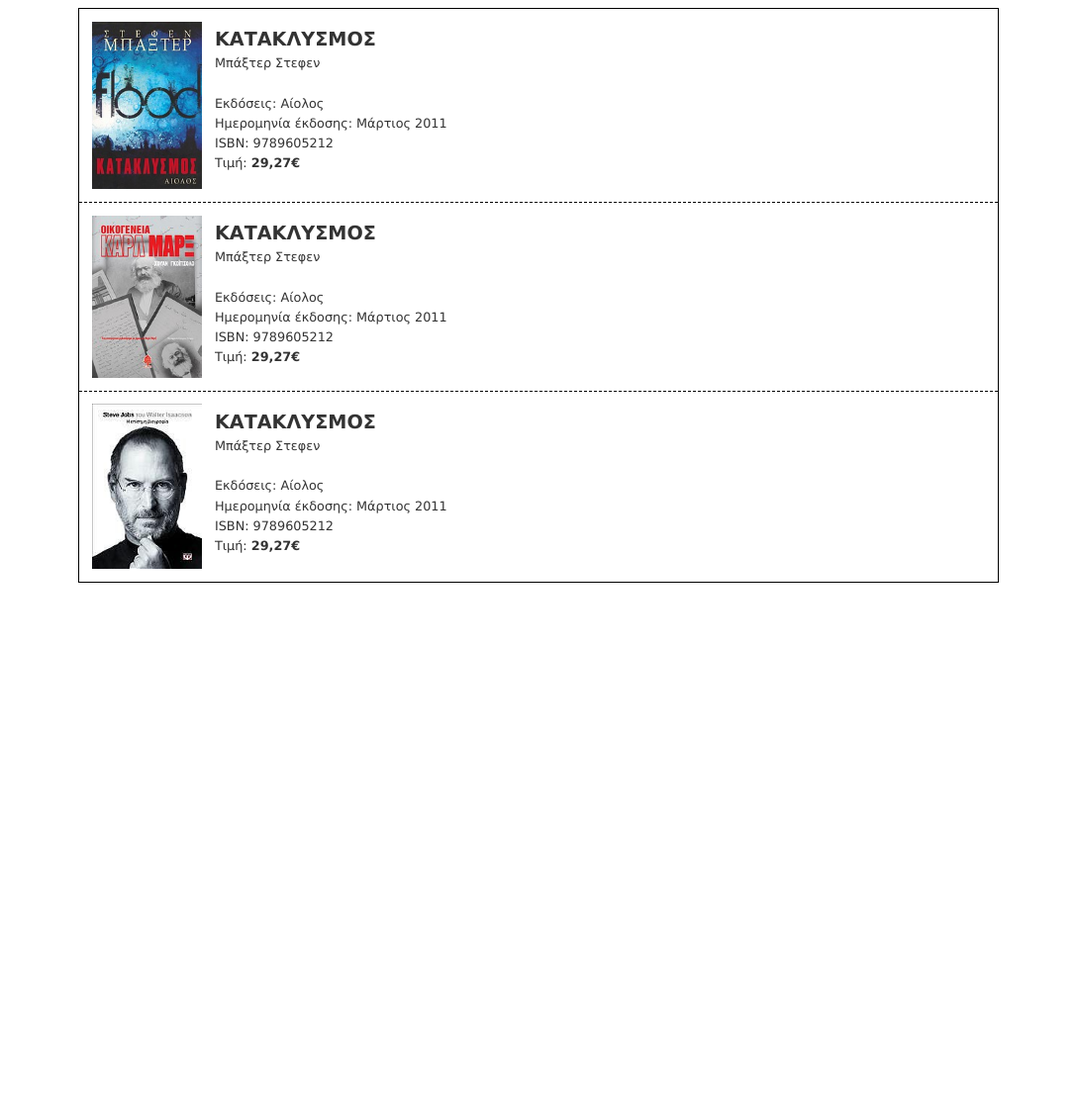
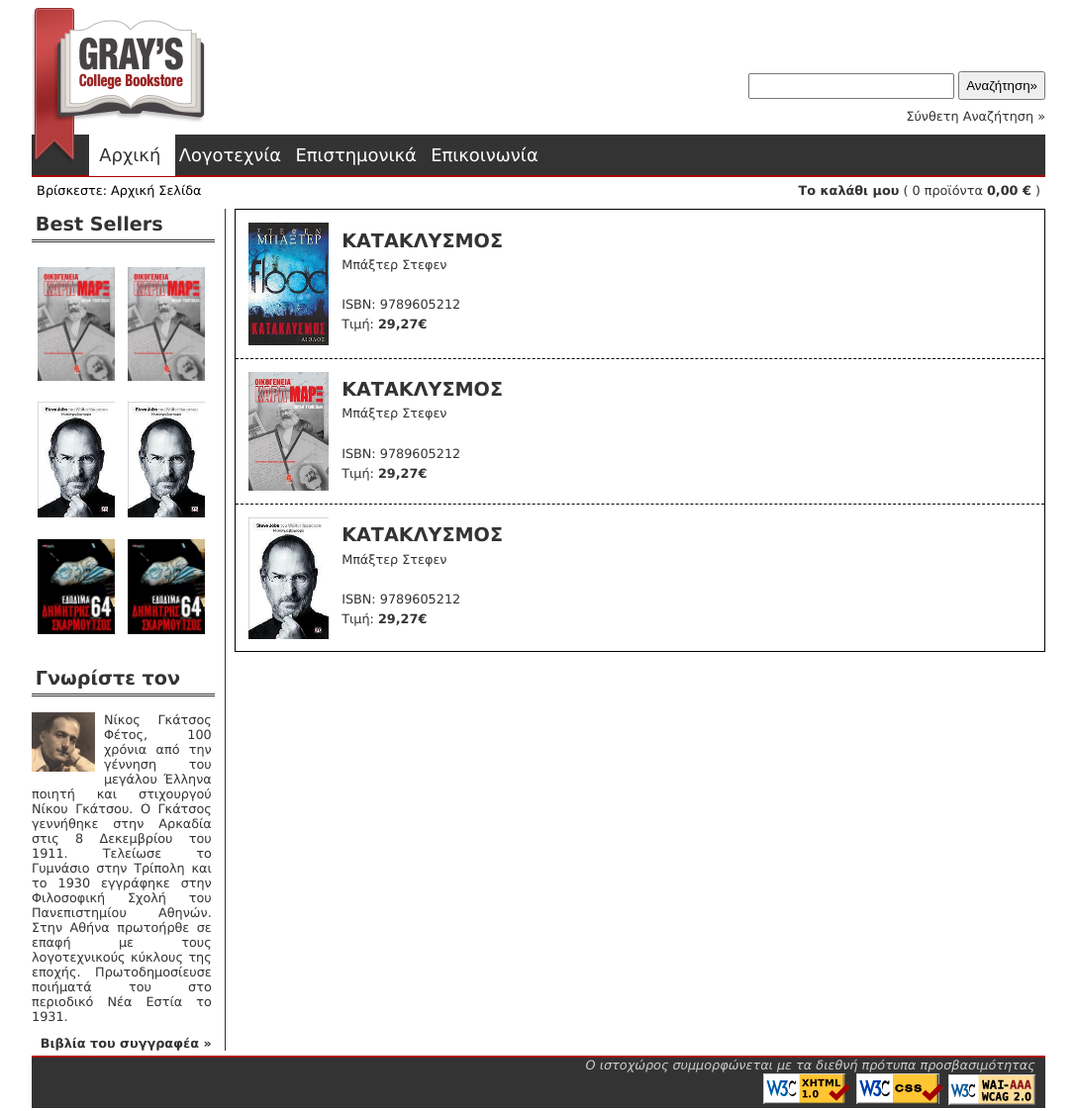
Before and after one commit to chrisasa/564-Assgnm1, a plain HTML site: page www/order_confirm.html in a window 1280 px wide. Shown: the whole page at 99% size, without its empty margins (96-1183 px from the left). Before the commit the page ends 800 px from the top, so only its background shows below. Drawn offline with Linux system fonts and the light colour scheme.

Commit message:
Sun Oct 23 22:20:22 EEST 2011

```diff
--- a/www/book_view_styles.css
+++ b/www/book_view_styles.css
@@ -96,11 +96,12 @@
 }
 
 #bookDescription h2{
-    display: inline-block;
+    display: block;
     margin-top:0.5em;
     margin-bottom: 0.4em;
     margin-left: 0.7em;
-    border-bottom:3px double #333333;
+    padding-bottom: 0.2em;
+    border-bottom:1px solid #333333;
 }
 
 #bookDescription p{
@@ -161,6 +162,14 @@
     margin-bottom: 0.5em;
 }
 
+#bookComments h2{
+    clear: both;
+    display: block;
+    margin-top:0.5em;
+    margin-bottom: 0.4em;
+    margin-left: 0.7em;
+    border-bottom:1px solid #333333;
+}
 
 #comment {
     margin-bottom: 1.2em;
--- a/www/order_confirm.html
+++ b/www/order_confirm.html
@@ -14,6 +14,48 @@
 <body>
     <div id="wrapper">
 
+
+        <!-- Header -->
+        <div id="header">
+            <div id="logo">
+            	<a href="index.html"> <img src="pics/logo.png" alt="Λογότυπο Βιβλιοπολείου Ειρμός" title="Λογότυπο Βιβλιοπολείου Ειρμός"/></a>
+            </div>
+            <div id="search">
+                <form name="input" action="#" method="get">
+                    <label for="searchField">Αναζήτηση:</label> <!--h44 rule-->
+                    <input type="text" id="searchField" title="Εισαγωγή οποιουδήποτε όρου που σχετίζεται με το βιβλίο, για παράδειγμα isbn,τίτλος, συγγραφέας κ.τ.λ." />
+                    <input type="submit" id="searchButton" value="Αναζήτηση&raquo;" />
+
+                </form>
+                <a href="#">Σύνθετη Αναζήτηση &raquo;</a>
+            </div>
+        </div>
+
+
+        <!-- Main menu -->
+        <div id="mainmenu">
+        	<ul id="ul_main_menu">
+        		<li id="activeMainMenu">Αρχική</li>
+        		<li><a href="#">Λογοτεχνία</a></li>
+        		<li><a href="#">Επιστημονικά</a></li>
+        		<li><a href="#">Επικοινωνία</a></li>
+        	</ul>
+        </div>
+
+
+        <!-- Sub menu -->
+        <div id="submenu">
+			<span id="path">Βρίσκεστε: Αρχική Σελίδα</span>
+                        <a id="basket" href="#"><span>Το καλάθι μου</span> ( 0 προϊόντα <span>0,00 €</span> )</a>
+        </div>
+
+
+        <!-- Main page-->
+        <div id="main">
+
+
+            <div id="maincolumn">
+
                 <div id="OCbooks">
                     <div id="bookConfirmation">
                         <img alt="" class="OCcover" title="" src="imgbooks/book_1.jpg"/>
@@ -21,8 +63,6 @@
                         <div id="OCspecifics">
                             <span class="OCtitle">ΚΑΤΑΚΛΥΣΜΟΣ</span>
                             <span class="OCauthor">Μπάξτερ Στεφεν</span>
-                    <span class="OCpublication">Εκδόσεις: Αίολος</span>
-                    <span class="OCyear">Ημερομηνία έκδοσης: Μάρτιος 2011</span>
                             <span class="OCisbn">ISBN: 9789605212</span>
                             <span class="OCprice">Τιμή: <span>29,27€</span></span>
                         </div>
@@ -33,8 +73,6 @@
                         <div id="OCspecifics">
                             <span class="OCtitle">ΚΑΤΑΚΛΥΣΜΟΣ</span>
                             <span class="OCauthor">Μπάξτερ Στεφεν</span>
-                    <span class="OCpublication">Εκδόσεις: Αίολος</span>
-                    <span class="OCyear">Ημερομηνία έκδοσης: Μάρτιος 2011</span>
                             <span class="OCisbn">ISBN: 9789605212</span>
                             <span class="OCprice">Τιμή: <span>29,27€</span></span>
                         </div>
@@ -46,8 +84,6 @@
                         <div id="OCspecifics">
                             <span class="OCtitle">ΚΑΤΑΚΛΥΣΜΟΣ</span>
                             <span class="OCauthor">Μπάξτερ Στεφεν</span>
-                    <span class="OCpublication">Εκδόσεις: Αίολος</span>
-                    <span class="OCyear">Ημερομηνία έκδοσης: Μάρτιος 2011</span>
                             <span class="OCisbn">ISBN: 9789605212</span>
                             <span class="OCprice">Τιμή: <span>29,27€</span></span>
                         </div>
@@ -75,6 +111,82 @@
                 </div>
 
 
+            </div>
+
+
+
+
+
+            <div id="leftcolumn">
+
+                <div id="bestSeller">
+
+                    <h2>Best Sellers</h2>
+
+                    <div class="bestbooksline">
+                        <div class="bestSellerBookpreview">
+                            <a href="#"><img alt="" title="" src="imgbooks/book_2.jpg"/></a>
+                        </div>
+                        <div class="bestSellerBookpreview">
+                            <a href="#"><img alt="" title="" src="imgbooks/book_2.jpg"/></a>
+                        </div>
+                    </div>
+
+                    <div class="bestbooksline">
+                        <div class="bestSellerBookpreview">
+                            <a href="#"><img alt="" title="" src="imgbooks/book_3.jpg"/></a>
+                        </div>
+                        <div class="bestSellerBookpreview">
+                            <a href="#"><img alt="" title="" src="imgbooks/book_3.jpg"/></a>
+                        </div>
+                    </div>
+
+                    <div class="bestbooksline">
+                        <div class="bestSellerBookpreview">
+                            <a href="#"><img alt="" title="" src="imgbooks/book_5.jpg"/></a>
+                        </div>
+                        <div class="bestSellerBookpreview">
+                            <a href="#"><img alt="" title="" src="imgbooks/book_5.jpg"/></a>
+                        </div>
+                    </div>
+
+                </div>
+
+                <div id="writer">
+                    <h2>Γνωρίστε τον</h2>
+                    <img alt="" title="" src="pics/Gatsos.jpg" />
+                    <p>Νίκος Γκάτσος
+                        Φέτος, 100 χρόνια από την γέννηση του μεγάλου Έλληνα ποιητή και στιχουργού Νίκου Γκάτσου. Ο Γκάτσος γεννήθηκε στην Αρκαδία στις 8 Δεκεμβρίου του 1911. Τελείωσε το Γυμνάσιο στην Τρίπολη και το 1930 εγγράφηκε στην Φιλοσοφική Σχολή του Πανεπιστημίου Αθηνών. Στην Αθήνα πρωτοήρθε σε επαφή με τους λογοτεχνικούς κύκλους της εποχής. Πρωτοδημοσίευσε ποιήματά του στο περιοδικό Νέα Εστία το 1931.
+                    </p>
+                    <a href="#">Βιβλία του συγγραφέα &raquo;</a>
+                </div>
+
+            </div>
+
+        </div>
+
+
+        <!-- Footer -->
+        <div id="footer">
+            <div id="validators">
+                <span>Ο ιστοχώρος συμμορφώνεται με τα διεθνή πρότυπα προσβασιμότητας</span>
+                <div class="valid_images">
+                    <a href="http://validator.w3.org/" title="έγκυρη χρήση XHTML 1.0"><img src="pics/xhtml_1_0.gif" alt="έγκυρη χρήση XHTML 1.0"/></a>
+                    <a href="http://jigsaw.w3.org/css-validator/" title="έγκυρη χρήση CSS"><img src="pics/css.gif" alt="έγκυρη χρήση CSS" /></a>
+                    <a href="http://www.w3.org/WAI/WCAG2AA-Conformance" title="Explanation of Level Double-A Conformance"><img alt="Level Double-A conformance icon, W3C-WAI Web Content Accessibility Guidelines 2.0" src="pics/wcag_2_0.gif" /></a>
+                </div>
+            </div>
+        </div>
+
+    </div>
+
+
+
+
+
+
+
+
 
     </div>
 </body>
--- a/www/order_confirm_styles.css
+++ b/www/order_confirm_styles.css
@@ -1,23 +1,5 @@
 @charset "utf-8";
 /* CSS Document */
-
-body {
-    font-family: Verdana, Geneva, sans-serif;
-	font-size:0.8em;
-    background: #fff;
-	text-align: left;
-	color: #333333;
-	text-decoration:none;
-}
-
-#wrapper{
-	width: 930px;
-	margin: 0 auto;
-	overflow:auto;
-}
-
-
-
 
 #OCbooks {
 
@@ -38,7 +20,7 @@ body {
 
 
 .OCcover {
-    width: 12%;
+    width: 10%;
     display: block;
     float: left;
     margin: 1em;
```
Also changed, not shown: www/book_view.html (+9 -4 lines). Lines whose indentation alone changed are shown as unchanged.
